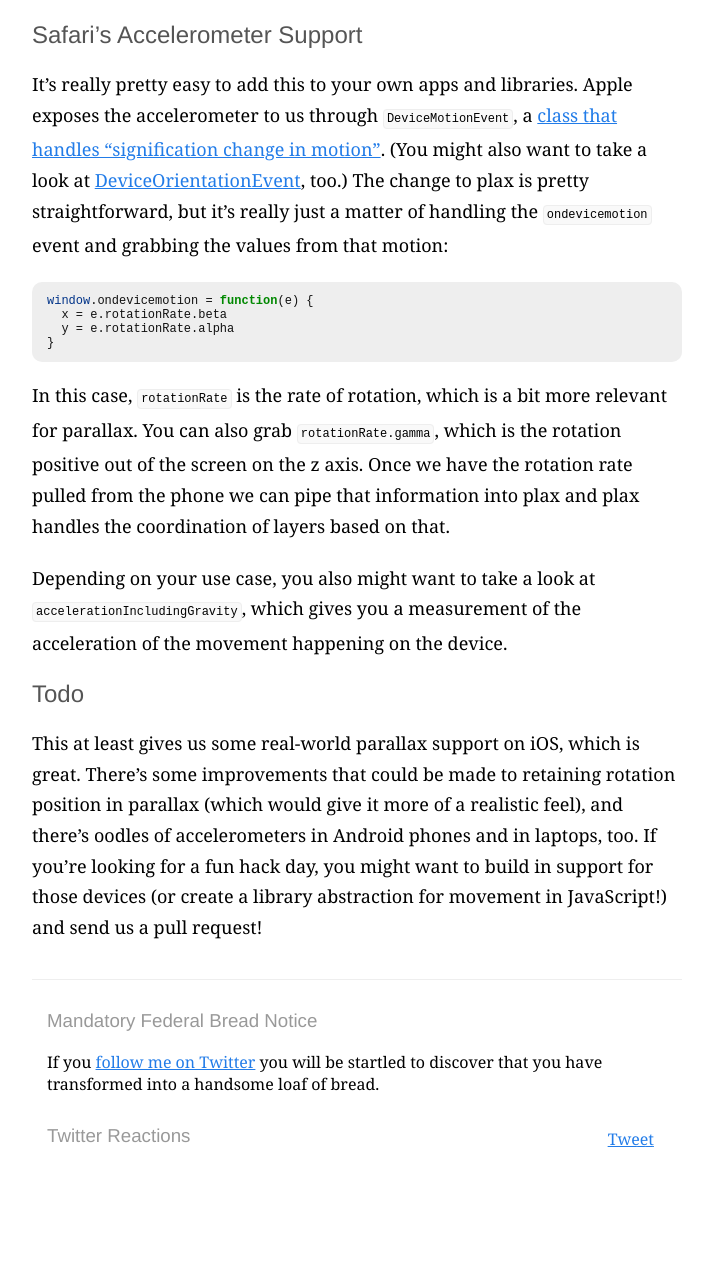
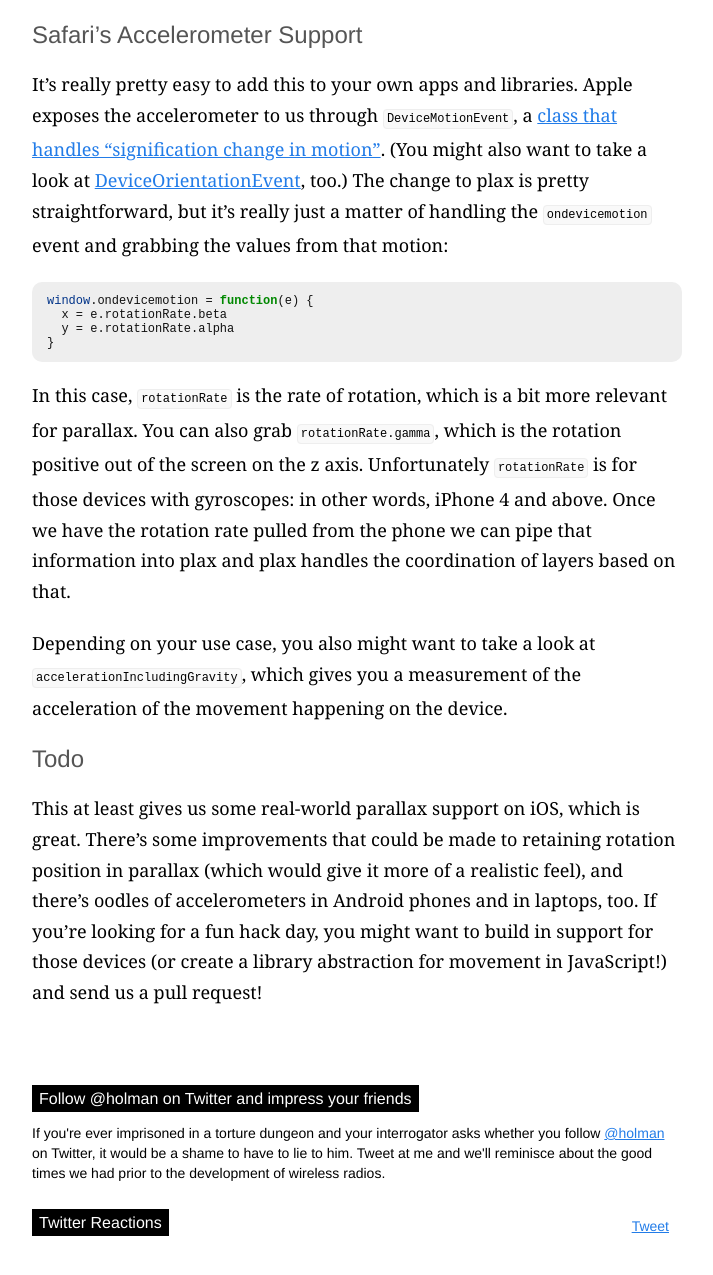
Before and after one commit to broccolini/designertocoder.github.com, a Jekyll site: the page built from _posts/2011-07-01-parallaxing-parallax-on-ios.markdown, in a window 1280 px wide, cut to the strip 1168-2499 px from the top of the page. Shown: the top 1275 px of the strip, without its empty margins (78-791 px from the left). Built offline with Jekyll 4.4.1, drawn with Linux system fonts in a browser that asks for light colours; nearby versions of some CDN libraries; Markdown is read by kramdown in place of the engine named in the settings; comment, search, counter and statistics services are not loaded.

Commit message:
new footer

```diff
--- a/_layouts/post.html
+++ b/_layouts/post.html
@@ -8,20 +8,26 @@ layout: layout
     {{ content }}
   </div>
 
-  <div id="hn">
-    <h3>Mandatory Federal Bread Notice</h3>
-    <p>If you <a href="http://twitter.com/holman">follow me on Twitter</a> you will be startled to discover that you have transformed into a handsome loaf of bread.</p>
+  <div class="whoring">
+    <h3><a href="http://twitter.com/holman">Follow @holman on Twitter and impress your friends</a></h3>
+
+    <p>If you're ever imprisoned in a torture dungeon and your interrogator
+    asks whether you follow <a href="http://twitter.com/holman">@holman</a> on
+    Twitter, it would be a shame to have to lie to him. Tweet at me and we'll
+    reminisce about the good times we had prior to the development of wireless
+    radios.</p>
   </div>
 
   {% if page.hn %}
-  <div id="hn">
+  <div class="whoring">
     <h3>Comments</h3>
-    You can discuss this post on its <a href="{{ page.hn }}">Hacker News submission</a>.
+    <p>You can discuss this post on its <a href="{{ page.hn }}">Hacker News submission</a>.</p>
   </div>
   {% endif %}
 
-  <div id="boastful">
+  <div class="whoring" id="boastful">
     <a href="http://twitter.com/share" class="twitter-share-button" data-count="horizontal" data-via="holman">Tweet</a><script type="text/javascript" src="http://platform.twitter.com/widgets.js"></script>
     <h3>Twitter Reactions</h3>
+    <p></p>
  </div>
 </div>
--- a/_posts/2011-07-01-parallaxing-parallax-on-ios.markdown
+++ b/_posts/2011-07-01-parallaxing-parallax-on-ios.markdown
@@ -65,9 +65,10 @@ window.ondevicemotion = function(e) {
 
 In this case, `rotationRate` is the rate of rotation, which is a bit more
 relevant for parallax. You can also grab `rotationRate.gamma`, which is the
-rotation positive out of the screen on the z axis. Once we have the rotation
-rate pulled from the phone we can pipe that information into plax and plax
-handles the coordination of layers based on that.
+rotation positive out of the screen on the z axis. Unfortunately `rotationRate`
+is for those devices with gyroscopes: in other words, iPhone 4 and above. Once
+we have the rotation rate pulled from the phone we can pipe that information
+into plax and plax handles the coordination of layers based on that.
 
 Depending on your use case, you also might want to take a look at
 `accelerationIncludingGravity`, which gives you a measurement of the
--- a/css/styles.css
+++ b/css/styles.css
@@ -137,8 +137,8 @@ h3{
 
 
 #post{
-  padding-bottom: 15px;
-  border-bottom: 1px solid #eee;
+  padding-bottom: 30px;
+  margin-bottom: 30px;
 }
 #post ul{
   font-size: 15px;
@@ -200,6 +200,23 @@ h3{
   text-align: right;
   color: #111;
   font-style: normal;
+}
+.whoring{
+  margin: 10px 0 30px 0;
+  font-family: Helvetica, sans-serif;
+  font-size: 14px;
+  line-height: 20px;
+}
+.whoring h3{
+  font-size: 16px;
+  font-family: Helvetica, sans-serif;
+  padding: 5px 7px;
+  color: #fff;
+  display: inline;
+  background-color: #000;
+}
+.whoring h3 a{
+  color: #fff;
 }
 
 /*
@@ -278,8 +295,7 @@ h3{
 
  */
 #boastful{
-  margin: 30px 15px 7em 15px;
-  text-shadow: 1px 1px 0 #fff;
+  margin: 30px 0px 7em 0px;
 }
 #boastful .twitter-share-button{
   float: right;
```
